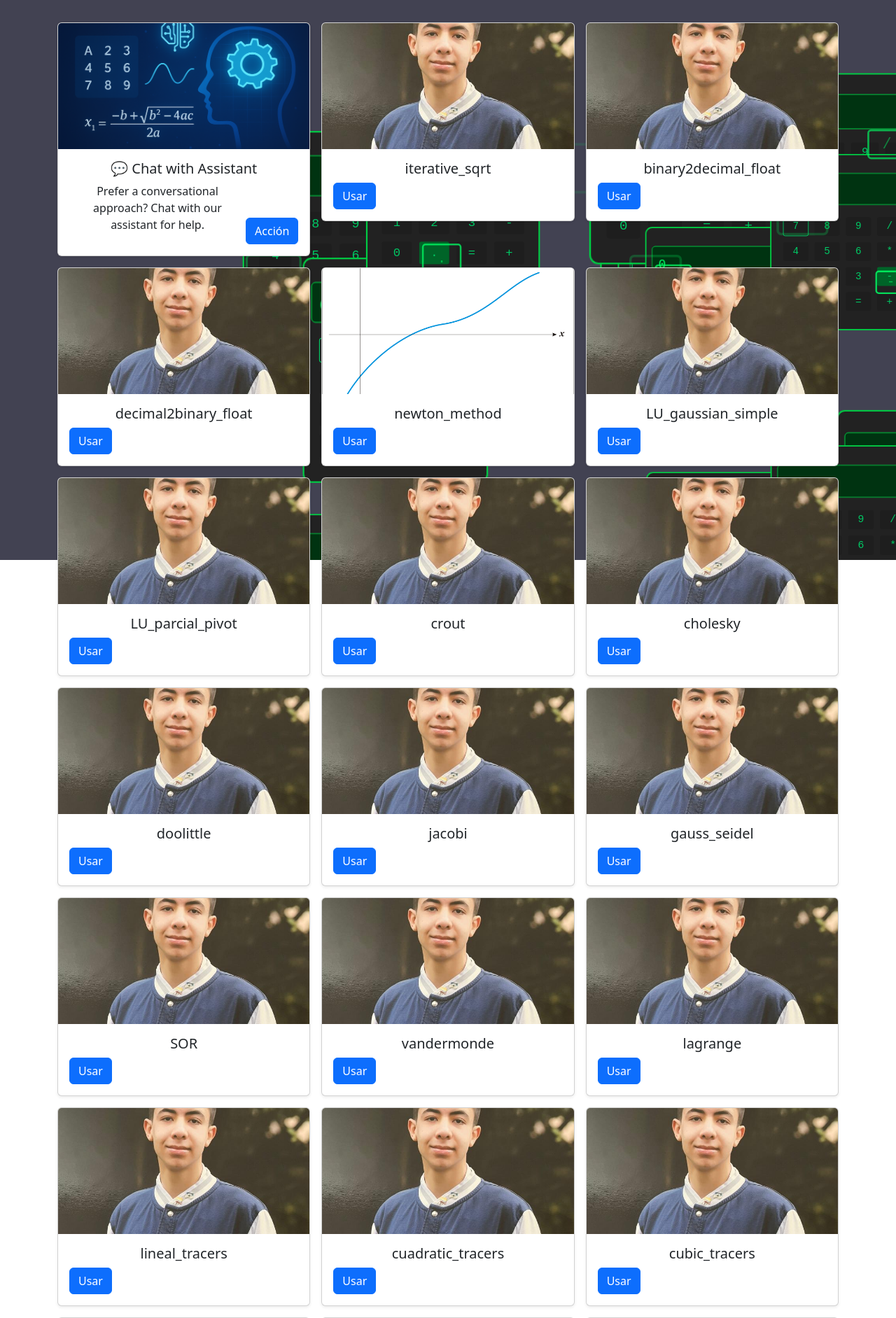
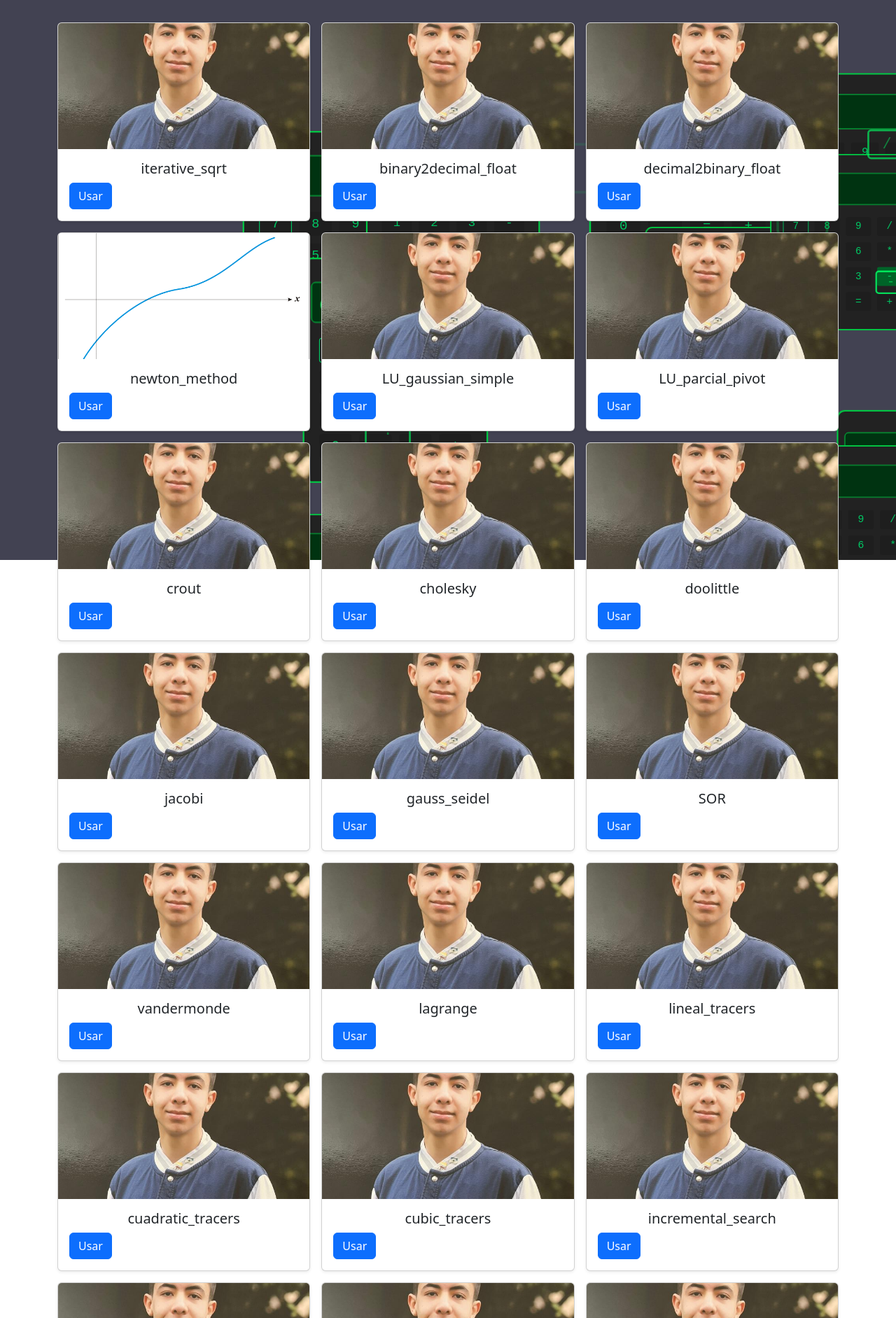
Before and after one commit to jero98772/Saca-judas, a FastAPI app: page /options in a window 1280 px wide. Shown: the top 1883 px of the page at 70% size. Run offline with FastAPI, Linux system fonts and the light colour scheme; some libraries are stand-ins or nearby versions.

Commit message:
Main page style changed

```diff
--- a/static/css/style.css
+++ b/static/css/style.css
@@ -2,7 +2,10 @@ body {
     margin: 0;
     font-family: 'Courier New', monospace;
     background: #0f0f23;
+}
 
+html {
+    height: 100vh;
 }
 
 #content {
--- a/templates/options.html
+++ b/templates/options.html
@@ -4,21 +4,6 @@
 <div id="content">
 	<div class="container">
 		<div class="row row-cols-1 row-cols-sm-2 row-cols-md-3 g-3 justify-content-center">
-			<div class="col">
-				<div class="card shadow-sm">
-					<img src="/static/img/9321fc62-3a71-4b46-a933-31a898fd6c6c.png" class="card-img-top animated-img"
-						width="100%" alt="Ejemplo">
-					<div class="card-body d-flex flex-column">
-						<h5 class="card-title mb-2">💬 Chat with Assistant</h5>
-						<div class="d-flex justify-content-between align-items-center">
-							<p class="card-text flex-grow-1">Prefer a conversational approach? Chat with our assistant
-								for help.</p>
-							<a href="/chat" class="btn btn-primary mt-auto">Acción</a>
-						</div>
-					</div>
-				</div>
-			</div>
-
 			{% for i in function_names %}
 
 			<div class="col">
```
Also changed, not shown: templates/index.html (+44 -2 lines).
